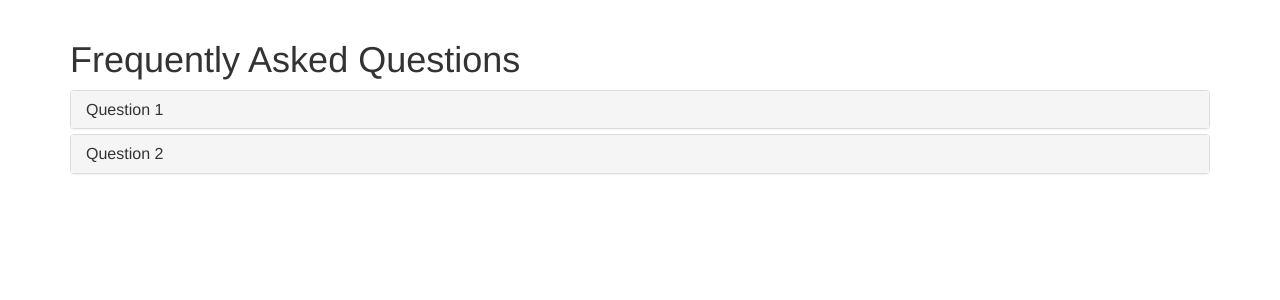
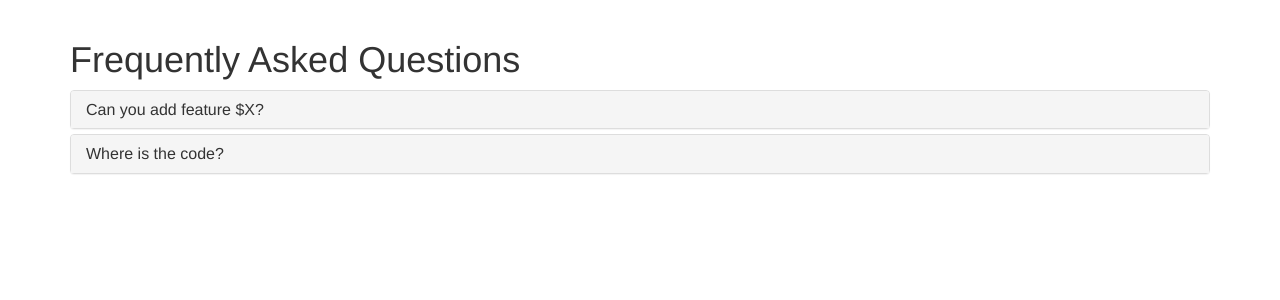
Before and after one commit to ncss/ncss-coffeerun, a Flask app: page /about/faqs/ in a window 1280 px wide. Shown: the part 51-351 px from the top of the page. Run offline with Flask 2, Linux system fonts and the light colour scheme; some libraries are stand-ins or nearby versions.

Commit message:
Add questions/answers to the FAQ.
Including things such as "where is the code" and "can you add $X".

```diff
--- a/application/templates/about/faqs.html
+++ b/application/templates/about/faqs.html
@@ -7,24 +7,32 @@
     <div class="panel panel-default">
         <div class="panel-heading">
             <h4 class="panel-title">
-                <a data-toggle="collapse" data-parent="#accordion" href="#question1">Question 1</a>
+                <a data-toggle="collapse" data-parent="#accordion" href="#question1">Can you add feature $X?</a>
             </h4>
         </div>
         <div id="question1" class="panel-collapse collapse">
             <div class="panel-body">
-                Answer to Question 1
+                Maybe... File a feature request at <a
+                  href="https://github.com/SilverMaddy/ncss-coffeerun/issues/new">github</a>.
+                Though you may want to just implement it yourself and send a
+                pull request. See the next question for where to grab the code
+                from.
             </div>
         </div>
     </div>
     <div class="panel panel-default">
         <div class="panel-heading">
             <h4 class="panel-title">
-                <a data-toggle="collapse" data-parent="#accordion" href="#question2">Question 2</a>
+                <a data-toggle="collapse" data-parent="#accordion" href="#question2">Where is the code?</a>
             </h4>
         </div>
         <div id="question2" class="panel-collapse collapse">
             <div class="panel-body">
-                Answer to Question 2
+              <a
+                href="https://github.com/SilverMaddy/ncss-coffeerun">Github</a>!
+              Come and look at the awesome code, implement new awesome features
+              and fix all of the terrible bugs that Elmo added.<br />
+              Just send us a pull request with your awesome changes.
             </div>
         </div>
     </div>
```
